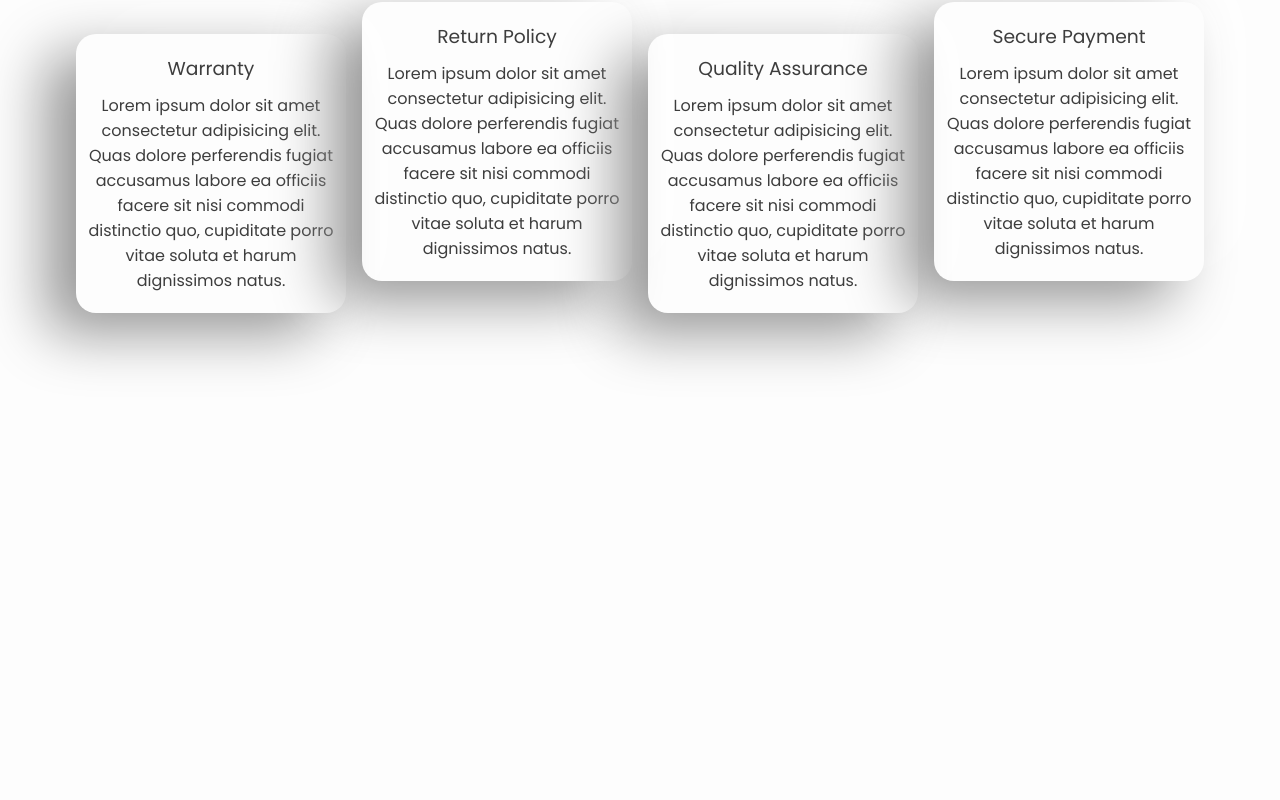
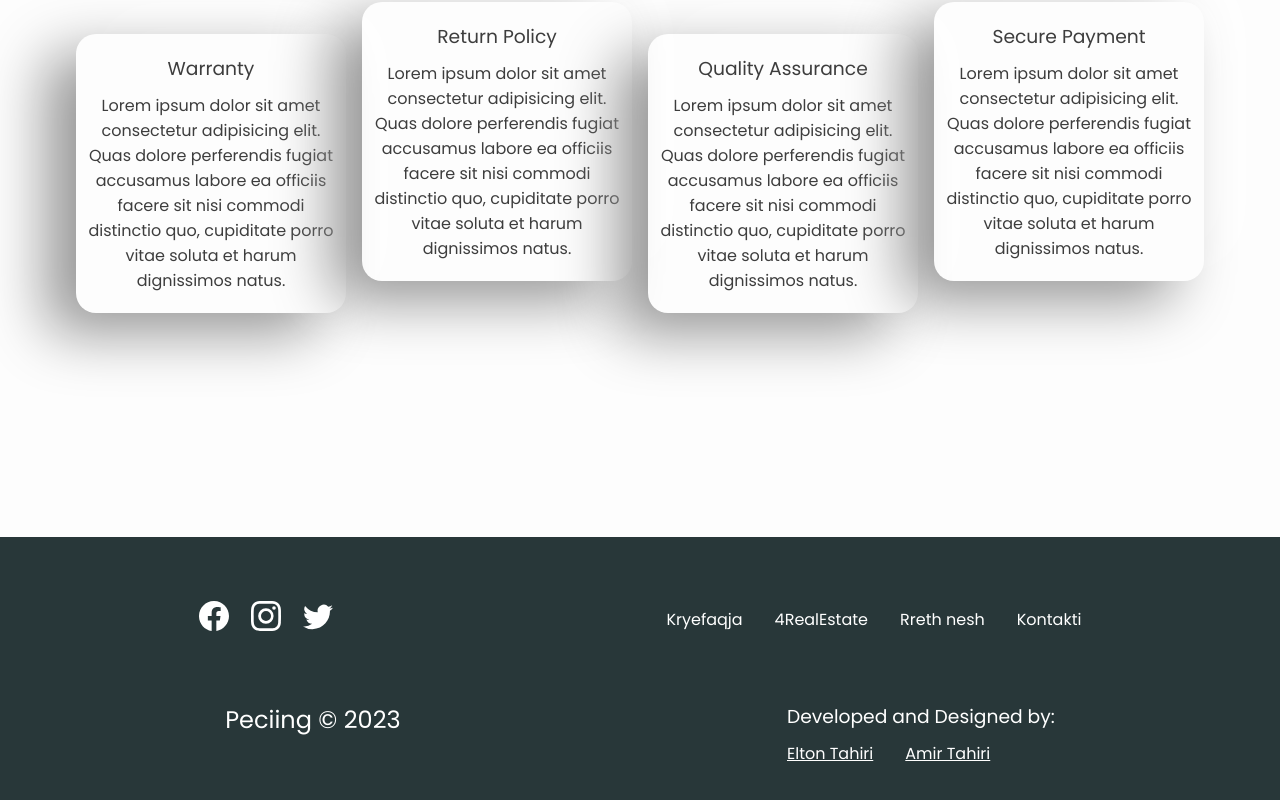
Before and after one commit to amiri-t/peciing, a React (Create React App) app: page / in a window 1280 px wide. Shown: the part 2236-3036 px from the top of the page. Before the commit the page ends 2773 px from the top, so only its background shows below. Built offline with nearby package versions, Linux system fonts and the light colour scheme.

Commit message:
Footer Completed

```diff
--- /dev/null
+++ b/src/components/Footer.jsx
@@ -0,0 +1,125 @@
+import React from "react";
+import styled from "styled-components";
+import { BsFacebook, BsInstagram, BsTwitter } from "react-icons/bs";
+import { Link } from "react-router-dom";
+
+const Footer = () => {
+  return (
+    <Container>
+      <div className="top">
+        <div className="smIcons">
+          <Link to="https://facebook.com" target="_blank" className="link">
+            <BsFacebook className="icon" />
+          </Link>
+          <Link to="https://instagram.com" target="_blank" className="link">
+            <BsInstagram className="icon" />
+          </Link>
+          <Link to="https://twitter.com" target="_blank" className="link">
+            <BsTwitter className="icon" />
+          </Link>
+        </div>
+        <div className="menus">
+          <p>Kryefaqja</p>
+          <p>4RealEstate</p>
+          <p>Rreth nesh</p>
+          <p>Kontakti</p>
+        </div>
+      </div>
+      <div className="bottom">
+        <h2>Peciing © 2023</h2>
+        <div className="developers">
+          <h3>Developed and Designed by:</h3>
+          <span>
+            <Link
+              to="https://www.linkedin.com/in/elton-tahiri-38ab03227/?originalSubdomain=al"
+              className="link"
+              target="_blank"
+            >
+              <p>Elton Tahiri</p>
+            </Link>
+            <Link
+              to="https://github.com/amiri-t"
+              className="link"
+              target="_blank"
+            >
+              <p>Amir Tahiri</p>
+            </Link>
+          </span>
+        </div>
+      </div>
+    </Container>
+  );
+};
+const Container = styled.div`
+  background-color: #283739;
+  color: white;
+  padding: 4em 2em;
+  .link {
+    color: white;
+  }
+  .top {
+    display: flex;
+    justify-content: space-around;
+    align-items: center;
+    .smIcons {
+      display: flex;
+      gap: 1.4em;
+      .icon {
+        font-size: 30px;
+      }
+    }
+    .menus {
+      display: flex;
+      gap: 2em;
+      flex-wrap: wrap;
+    }
+  }
+  .bottom {
+    display: flex;
+    justify-content: space-around;
+    margin-top: 4em;
+    text-align: right;
+    h2 {
+      font-weight: 400;
+    }
+    .developers {
+      h3 {
+        font-weight: 400;
+        margin-bottom: 10px;
+      }
+      span {
+        display: flex;
+        gap: 2em;
+      }
+    }
+  }
+  @media (max-width: 840px) {
+    .top {
+      justify-content: space-between;
+    }
+    .bottom {
+      justify-content: space-between;
+    }
+  }
+  @media (max-width: 650px) {
+    .top {
+      flex-direction: column;
+      gap: 2em;
+    }
+  }
+  @media (max-width: 540px) {
+    .top {
+      .menus {
+        gap: 1em;
+        justify-content: center;
+      }
+    }
+    .bottom {
+      flex-direction: column-reverse;
+      text-align: center;
+      gap: 2em;
+    }
+  }
+`;
+
+export default Footer;
--- a/src/components/Navbar.jsx
+++ b/src/components/Navbar.jsx
@@ -95,16 +95,6 @@ const Container = styled.div`
         }
       }
     }
-    .active {
-      background: var(--gradientBackground);
-      -webkit-background-clip: text;
-      -webkit-text-fill-color: transparent;
-      font-weight: 500;
-    }
-    .nonActive {
-      color: var(--fontPrimaryColor);
-      font-weight: 300;
-    }
   }
   .mobile-menu {
     position: absolute;
--- a/src/components/PreviousProjects.jsx
+++ b/src/components/PreviousProjects.jsx
@@ -105,6 +105,11 @@ const Container = styled.div`
         background-color: #283739;
         color: white;
         border: none;
+        transition: 0.4s;
+        cursor: pointer;
+        :hover {
+          transform: scale(1.04);
+        }
       }
     }
   }
--- a/src/routes/Home.jsx
+++ b/src/routes/Home.jsx
@@ -4,6 +4,7 @@ import Hero from "../components/Hero";
 import PreviousProjects from "../components/PreviousProjects";
 import CurrentProject from "../components/CurrentProject";
 import OurServices from "../components/OurServices";
+import Footer from "../components/Footer";
 
 const Home = () => {
   return (
@@ -12,6 +13,7 @@ const Home = () => {
       <CurrentProject />
       <PreviousProjects />
       <OurServices />
+      <Footer />
     </Container>
   );
 };
```
